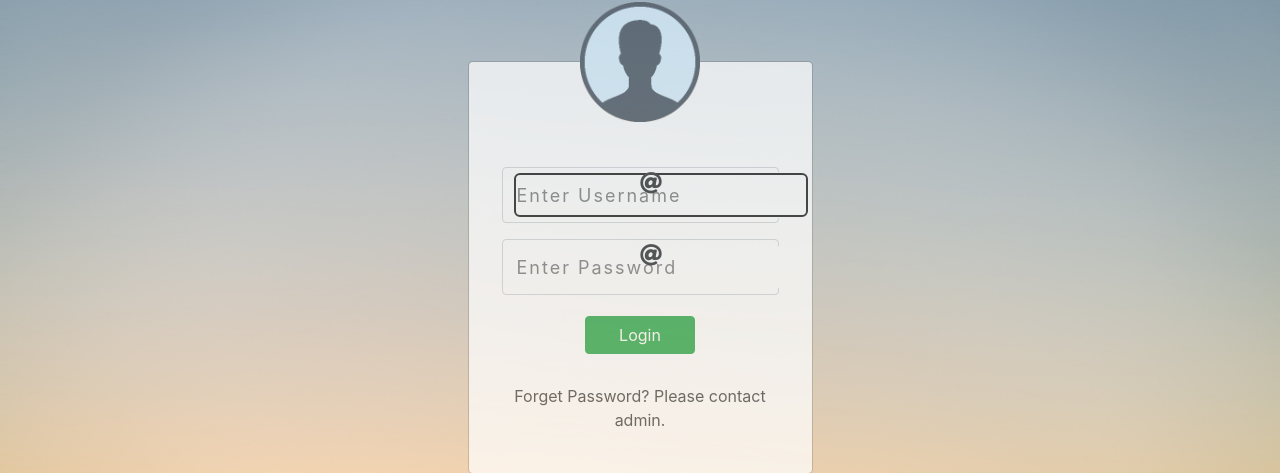
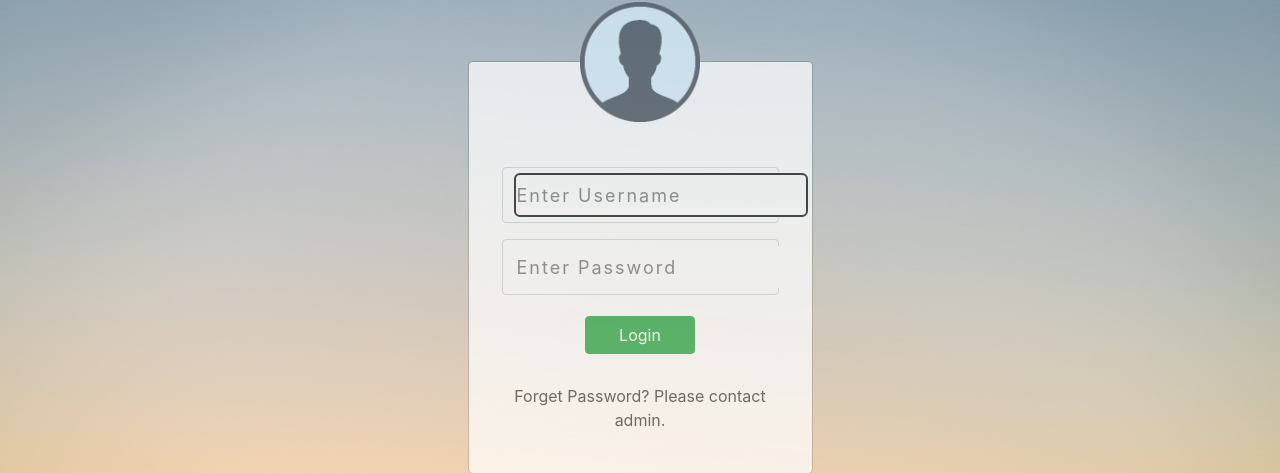
Before and after one commit to derrickc0527/FIG, a Django app: page /auth/login/ in a window 1280 px wide. Shown: the part 69-542 px from the top of the page. Run offline with Django 3.2, Linux system fonts and the light colour scheme; some libraries are stand-ins or nearby versions.

Commit message:
removed css element

```diff
--- a/fig_scoreboard/settings.py
+++ b/fig_scoreboard/settings.py
@@ -25,7 +25,7 @@ SECRET_KEY = 's)!uw2w&he+^$fy)+3nn6lxdo3h429-raze6q7=*in+%hu+ssv'
 # SECURITY WARNING: don't run with debug turned on in production!
 DEBUG = True
 
-ALLOWED_HOSTS = ['obscure-ridge-90177.herokuapp.com']
+ALLOWED_HOSTS = ['obscure-ridge-90177.herokuapp.com', '127.0.0.1']
 
 
 # Application definition
--- a/static/style.css
+++ b/static/style.css
@@ -35,12 +35,7 @@ body {
   font-size: 18px;
   letter-spacing: 2px;
 }
-.form-group::before{
-	font-family: 'Font Awesome\ 5 Free';
-	content: "\f1fa";
-	position: absolute;
-	font-size: 22px;
-}
+
 .form-input button{
   width: 40%;
   margin: 5px 0 25px;
```
